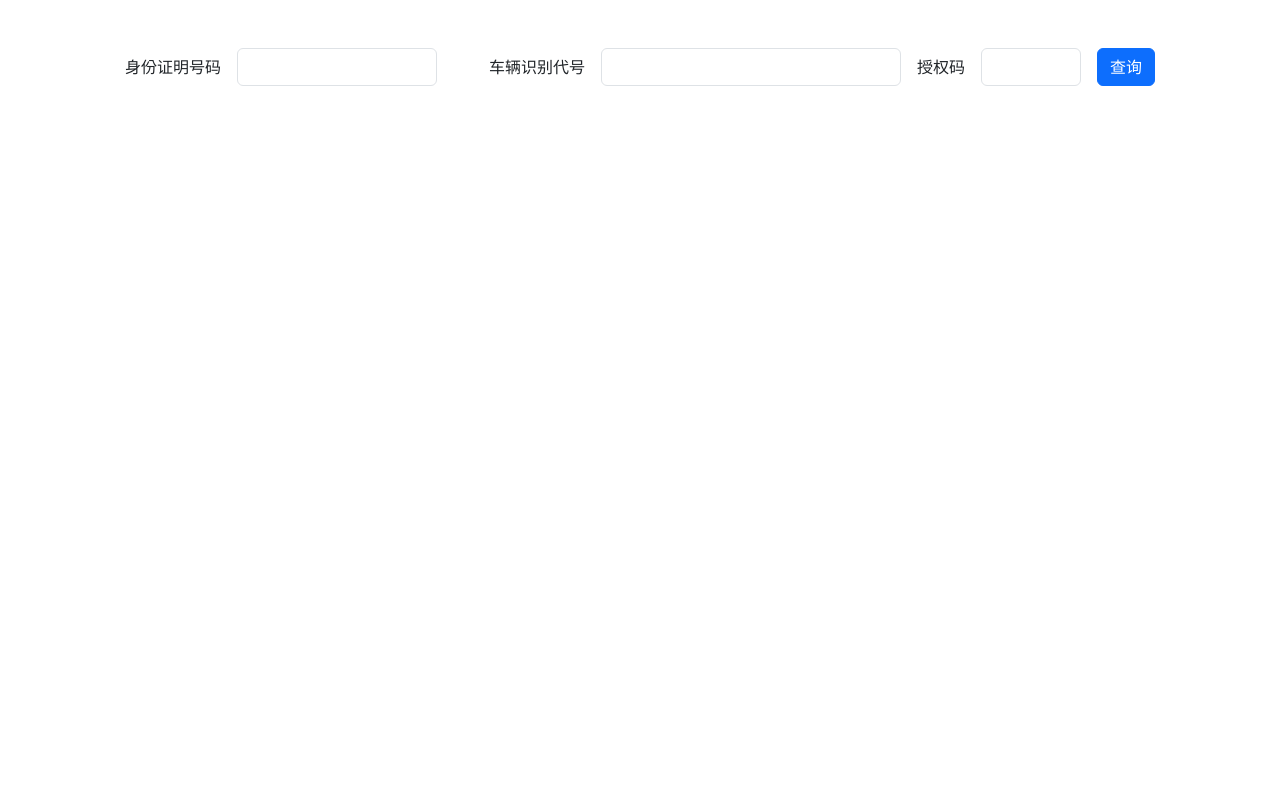
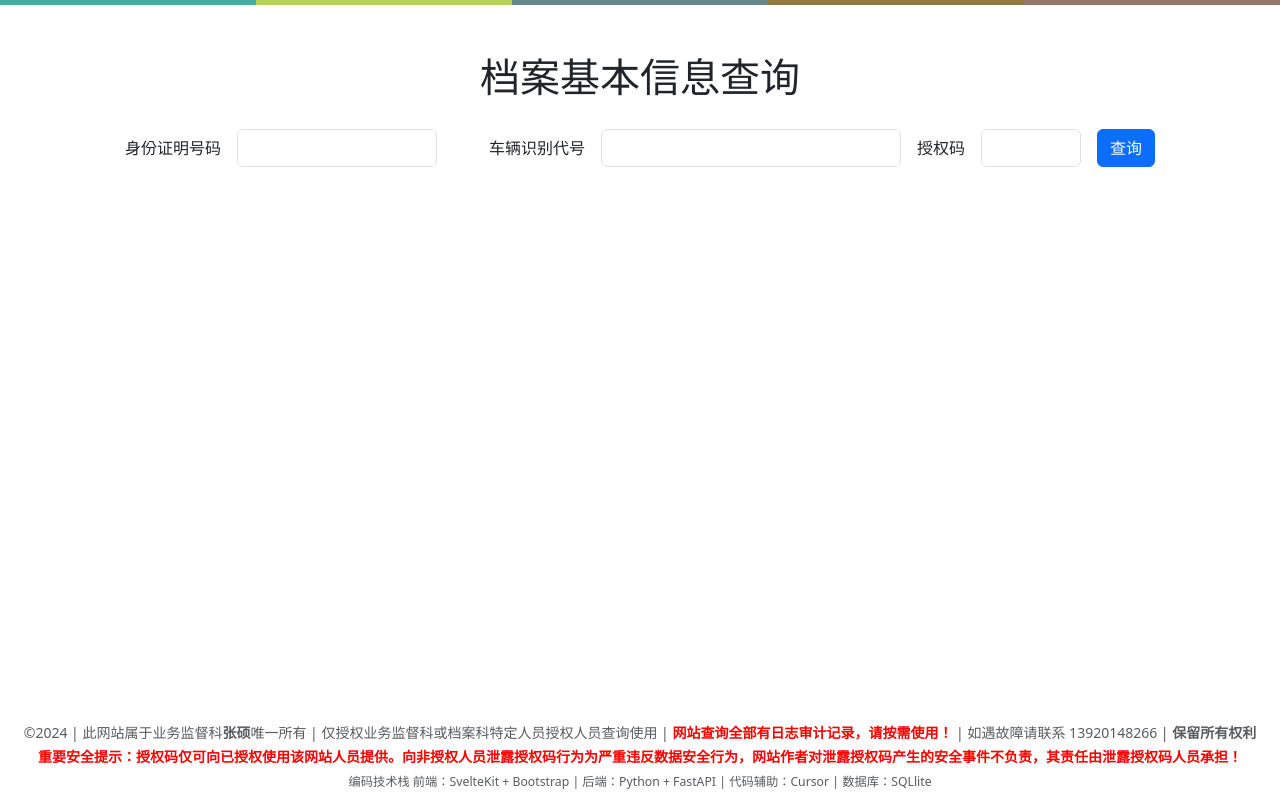
Before and after one commit to SaulZane/QueryDAKHphmFrontend, a SvelteKit app: page / in a window 1280 px wide. Built offline with nearby package versions, Linux system fonts and the light colour scheme.

Commit message:
美化界面

```diff
--- /dev/null
+++ b/src/lib/components/GradientBar.svelte
@@ -0,0 +1,48 @@
+<script>
+    import { onMount, onDestroy } from "svelte";
+
+    export let intervalTime = 5000; // 时间间隔 (毫秒)
+    let colors = ["#FFFFFF", "#FFFFFF", "#FFFFFF", "#FFFFFF", "#FFFFFF"]; // 初始颜色
+
+    // 生成随机颜色
+    const randomColor = () =>
+      `#${Math.floor(Math.random() * 16777215).toString(16).padStart(6, "0")}`;
+
+    // 随机更新所有颜色块
+    const updateColors = () => {
+      colors = colors.map(() => randomColor());
+    };
+
+    let interval;
+
+    // 自动更新颜色
+    onMount(() => {
+      interval = setInterval(() => {
+        updateColors();
+      }, intervalTime);
+    });
+
+    // 清理定时器
+    onDestroy(() => {
+      clearInterval(interval);
+    });
+  </script>
+
+  <style>
+    .gradient-bar {
+      display: flex;
+      width: 100%;
+      height: 5px;
+    }
+
+    .color-block {
+      flex: 1;
+      transition: background-color 3s ease;
+    }
+  </style>
+
+  <div class="gradient-bar">
+    {#each colors as color}
+      <div class="color-block" style="background-color: {color};"></div>
+    {/each}
+  </div>
--- a/src/routes/+page.svelte
+++ b/src/routes/+page.svelte
@@ -4,6 +4,7 @@
     import Fa from 'svelte-fa';
     import { hpzl, zt, dybj } from '$lib/zl';
     import * as XLSX from 'xlsx';
+    import GradientBar from '$lib/components/GradientBar.svelte';
 
     let sfzmhm = '';
     let input_code = '';
@@ -83,7 +84,10 @@
     }
 </script>
 
+<GradientBar intervalTime={3000} />
+
 <div class="container-fluid mt-5">
+    <h1  style="padding-bottom: 20px;"class="text-center">档案基本信息查询</h1>
     <div class="d-flex justify-content-center align-items-center gap-3">
         <label for="sfzmhm" class="mb-0">身份证明号码</label>
         <input
@@ -189,4 +193,14 @@
             </div>
         </div>
     {/if}
+
+      <!-- 底部版权声明 -->
+  <div class="fixed-bottom text-center mb-2">
+    <small class="text-muted">
+      &copy;2024  | 此网站属于业务监督科<b>张硕</b>唯一所有 | 仅授权业务监督科或档案科特定人员授权人员查询使用 | <b style="color: red;">网站查询全部有日志审计记录，请按需使用！</b> | 如遇故障请联系 13920148266 | <b>保留所有权利</b>
+      <br />
+      <b style="color: red;">重要安全提示：授权码仅可向已授权使用该网站人员提供。向非授权人员泄露授权码行为为严重违反数据安全行为，网站作者对泄露授权码产生的安全事件不负责，其责任由泄露授权码人员承担！</b>
+      <br />
+      <small>编码技术栈 前端：SvelteKit + Bootstrap | 后端：Python + FastAPI | 代码辅助：Cursor | 数据库：SQLlite</small>
+  </div>
 </div>
--- a/src/routes/rd/+page.svelte
+++ b/src/routes/rd/+page.svelte
@@ -27,7 +27,13 @@
             <div class="code">{verificationCode}</div>
         </div>
     {/if}
+
 </div>
+<div class="fixed-bottom text-center mb-2">
+    <small class="text-muted">
+        <b style="color: red;">重要安全提示：授权码仅可向已授权使用该网站人员提供。向非授权人员泄露授权码行为为严重违反数据安全行为，网站作者对泄露授权码产生的安全事件不负责，其责任由泄露授权码人员承担！网站查询全部有日志审计记录，请按需使用！</b>
+
+  </div>
 
 <style>
     .container {
```
